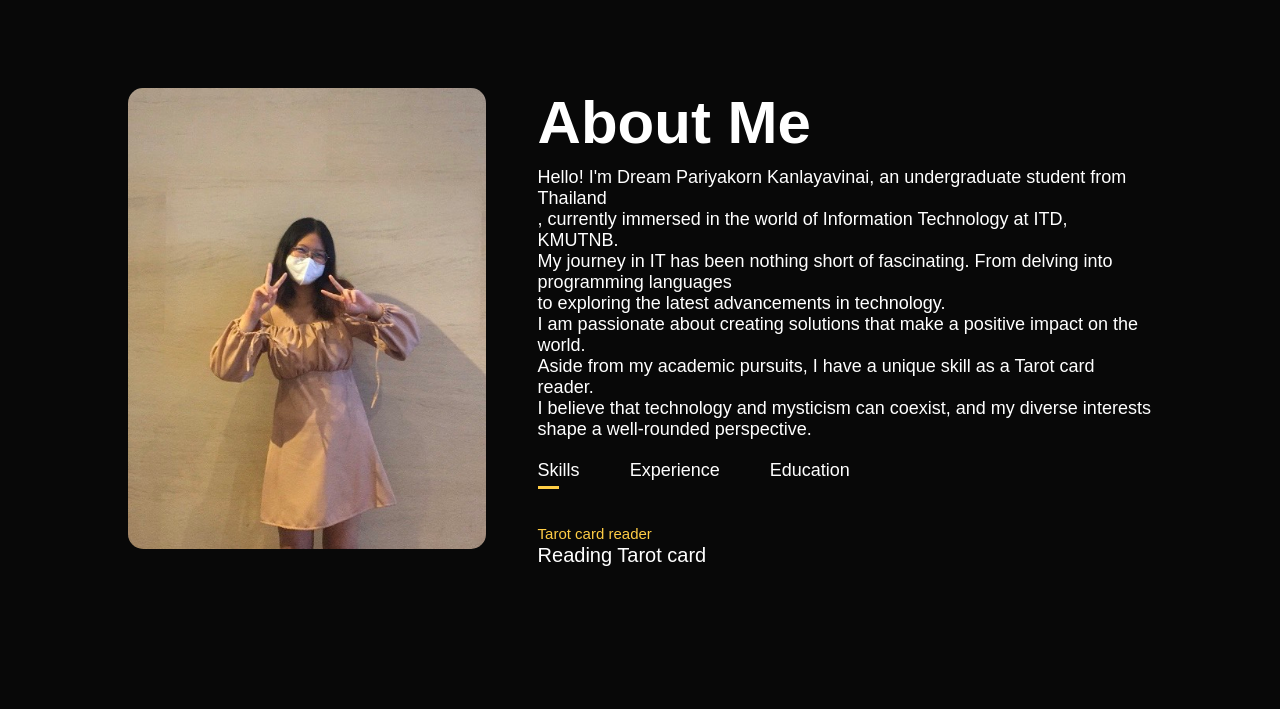
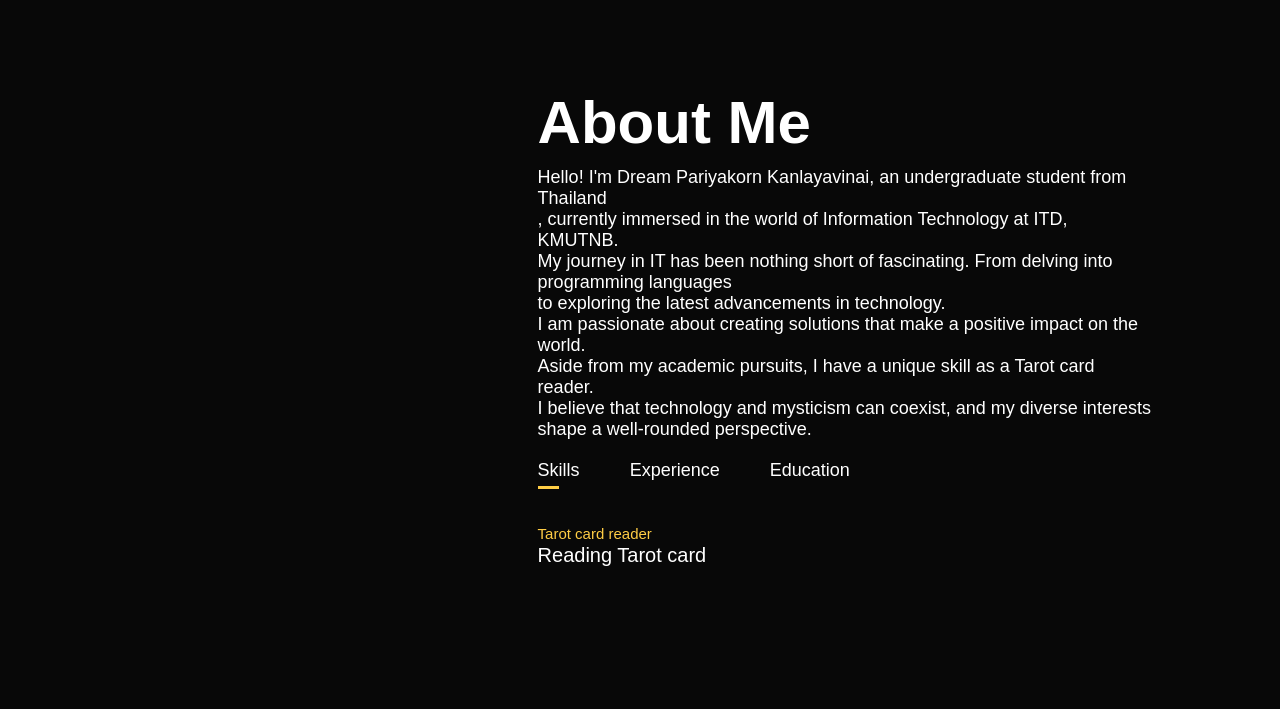
Before and after one commit to ddxmz/dreamportfolio, a plain HTML site: page index.html in a window 1280 px wide. Shown: the part 802-1511 px from the top of the page. Drawn offline with Linux system fonts and the light colour scheme.

Commit message:
no picture ka

```diff
--- a/index.html
+++ b/index.html
@@ -39,7 +39,6 @@
 <div class="container">
  <div class="row">
     <div class="about-col-1">
-        <img src="images/dreampic13.jpg" >
     </div>
 
     <div class="about-col-2">
```
